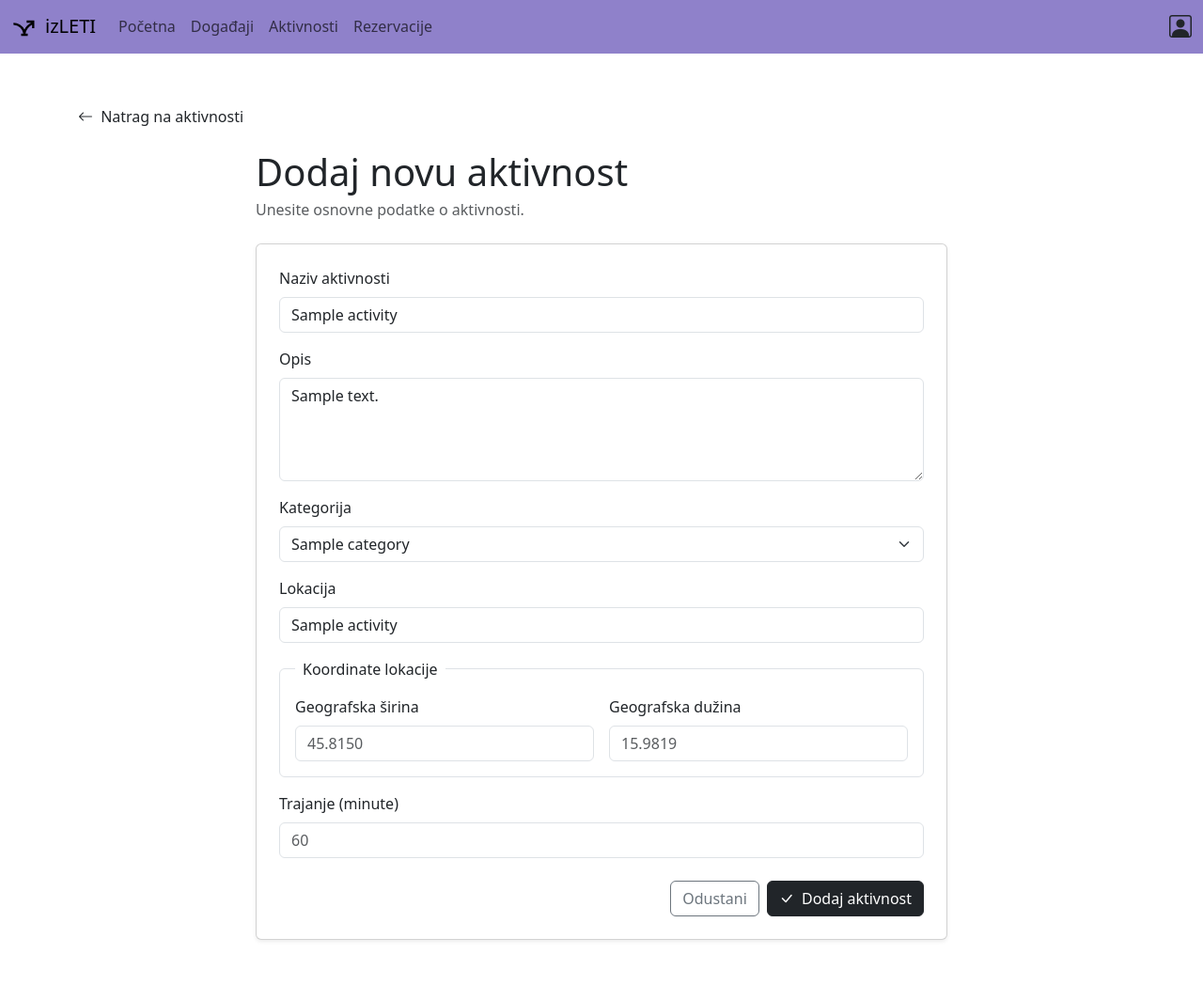
After one commit to SuninDarknes/izLETI, a Node server app: template src/views/activity-form.ejs in a window 1280 px wide. The commit adds this page. Shown: the whole page at 94% size. Run offline with Node 20, Linux system fonts and the light colour scheme; the template is opened without the code that fills it: most values are stand-ins (such as "Sample title", 1, 10 or a date in 2020).

Commit message:
Refresh activity pages with organizer controls
Add redesigned activity listing and detail pages, an organizer activity form, and role-aware organizer/admin navigation. Allow activity duration to be unspecified.

```diff
--- a/src/server.ts
+++ b/src/server.ts
@@ -2,6 +2,7 @@ import express, {Request, Response} from "express";
 import path from "node:path";
 import session from "express-session";
 import { checkDb } from "./connect.js";
+import { users } from "./model/users.model";
 import { requireLogin } from "./middleware/authorization";
 import authRouter from "./routes/auth.routes";
 import homeRouter from "./routes/home.routes";
@@ -50,6 +51,24 @@ app.get("/health", async (req: Request, res: Response) => {
     res.status(ok ? 200 : 503).json({ status: ok ? "ok" : "error" });
 });
 
+app.use(async (req: Request, res: Response, next) => {
+    const userId = req.session.user?.id;
+    res.locals.isAdmin = false;
+
+    if (!userId) {
+        next();
+        return;
+    }
+
+    try {
+        res.locals.isAdmin = await users.isAdmin(Number(userId));
+        next();
+    } catch (error) {
+        console.error("Could not verify admin access for page navigation:", error);
+        res.status(503).send("Unable to verify permissions right now. Please try again.");
+    }
+});
+
 app.use("/", homeRouter);
 app.use("/activities", activitiesRouter);
 app.use("/events", eventsRouter);
--- /dev/null
+++ b/src/views/activity-form.ejs
@@ -0,0 +1,169 @@
+<!DOCTYPE html>
+<html lang="hr">
+  <head>
+    <meta charset="UTF-8" />
+    <meta name="viewport" content="width=device-width, initial-scale=1.0" />
+    <title><%= isEditing ? "Uredi aktivnost" : "Nova aktivnost" %> - izLETI</title>
+    <link
+      href="https://cdn.jsdelivr.net/npm/bootstrap@5.3.3/dist/css/bootstrap.min.css"
+      rel="stylesheet"
+    />
+    <link
+      href="https://cdn.jsdelivr.net/npm/bootstrap-icons@1.11.3/font/bootstrap-icons.min.css"
+      rel="stylesheet"
+    />
+    <style>
+      .bg-light-purple {
+        background-color: #8f81ca;
+      }
+      .bg-light-pozadina {
+        background-color: #d0e8e3;
+      }
+    </style>
+  </head>
+  <body class="d-flex flex-column min-vh-100">
+    <%- include("./partials/header.ejs") %>
+
+    <main class="container flex-grow-1 py-5">
+      <a href="/activities" class="btn btn-link link-dark text-decoration-none px-0 mb-3">
+        <i class="bi bi-arrow-left me-1" aria-hidden="true"></i>
+        Natrag na aktivnosti
+      </a>
+
+      <div class="row justify-content-center">
+        <div class="col-12 col-lg-9 col-xl-8">
+          <div class="mb-4">
+            <h1 class="display-6 mb-1"><%= isEditing ? "Uredi aktivnost" : "Dodaj novu aktivnost" %></h1>
+            <p class="text-body-secondary mb-0">Unesite osnovne podatke o aktivnosti.</p>
+          </div>
+
+          <% if (error) { %>
+            <div class="alert alert-danger" role="alert"><%= error %></div>
+          <% } %>
+
+          <div class="card shadow-sm">
+            <div class="card-body p-4">
+              <form
+                action="<%= isEditing ? `/activities/${activity.id}/edit` : '' %>"
+                method="post"
+                <%= isEditing ? '' : 'onsubmit="return false;"' %>
+              >
+                <div class="mb-3">
+                  <label for="name" class="form-label">Naziv aktivnosti</label>
+                  <input
+                    type="text"
+                    class="form-control"
+                    id="name"
+                    name="name"
+                    value="<%= activity?.name ?? '' %>"
+                    placeholder="npr. Šetnja starom jezgrom"
+                    required
+                  />
+                </div>
+
+                <div class="mb-3">
+                  <label for="description" class="form-label">Opis</label>
+                  <textarea
+                    class="form-control"
+                    id="description"
+                    name="description"
+                    rows="4"
+                    placeholder="Opišite što će sudionici raditi."
+                  ><%= activity?.description ?? '' %></textarea>
+                </div>
+
+                <div class="mb-3">
+                  <label for="categoryId" class="form-label">Kategorija</label>
+                  <select class="form-select" id="categoryId" name="categoryId" required>
+                    <option value="">Odaberite kategoriju</option>
+                    <% categories.forEach(category => { %>
+                      <option
+                        value="<%= category.id %>"
+                        <%= activity && Number(activity.categoryId) === category.id ? "selected" : "" %>
+                      ><%= category.name %></option>
+                    <% }); %>
+                  </select>
+                </div>
+
+                <div class="mb-3">
+                  <label for="locationName" class="form-label">Lokacija</label>
+                  <input
+                    type="text"
+                    class="form-control"
+                    id="locationName"
+                    name="locationName"
+                    value="<%= activity?.locationName ?? '' %>"
+                    placeholder="npr. Gornji grad, Zagreb"
+                  />
+                </div>
+
+                <fieldset class="border rounded p-3 mb-3">
+                  <legend class="float-none w-auto px-2 fs-6 mb-0">Koordinate lokacije</legend>
+                  <div class="row g-3">
+                    <div class="col-12 col-md-6">
+                      <label for="latitude" class="form-label">Geografska širina</label>
+                      <input
+                        type="number"
+                        class="form-control"
+                        id="latitude"
+                        name="latitude"
+                        min="-90"
+                        max="90"
+                        step="any"
+                        value="<%= activity?.latitude ?? '' %>"
+                        placeholder="45.8150"
+                        required
+                      />
+                    </div>
+                    <div class="col-12 col-md-6">
+                      <label for="longitude" class="form-label">Geografska dužina</label>
+                      <input
+                        type="number"
+                        class="form-control"
+                        id="longitude"
+                        name="longitude"
+                        min="-180"
+                        max="180"
+                        step="any"
+                        value="<%= activity?.longitude ?? '' %>"
+                        placeholder="15.9819"
+                        required
+                      />
+                    </div>
+                  </div>
+                </fieldset>
+
+                <div class="mb-4">
+                  <label for="durationMinutes" class="form-label">Trajanje (minute)</label>
+                  <input
+                    type="number"
+                    class="form-control"
+                    id="durationMinutes"
+                    name="durationMinutes"
+                    min="1"
+                    step="1"
+                    value="<%= activity?.durationMinutes ?? '' %>"
+                    placeholder="60"
+                  />
+                </div>
+
+                <div class="d-flex flex-column flex-sm-row justify-content-end gap-2">
+                  <a
+                    href="<%= isEditing ? `/activities/${activity.id}` : '/activities' %>"
+                    class="btn btn-outline-secondary"
+                  >Odustani</a>
+                  <button type="<%= isEditing ? 'submit' : 'button' %>" class="btn btn-dark">
+                    <i class="bi bi-check-lg me-1" aria-hidden="true"></i>
+                    <%= isEditing ? "Spremi promjene" : "Dodaj aktivnost" %>
+                  </button>
+                </div>
+              </form>
+            </div>
+          </div>
+        </div>
+      </div>
+    </main>
+
+    <script src="https://cdn.jsdelivr.net/npm/bootstrap@5.3.3/dist/js/bootstrap.bundle.min.js"></script>
+  </body>
+</html>
--- a/src/views/partials/header.ejs
+++ b/src/views/partials/header.ejs
@@ -17,7 +17,9 @@
         <li class="nav-item"><a class="nav-link" href="/events">Događaji</a></li>
         <li class="nav-item"><a class="nav-link" href="/activities">Aktivnosti</a></li>
         <li class="nav-item"><a class="nav-link" href="/reservations">Rezervacije</a></li>
-        <li class="nav-item"><a class="nav-link" href="/admin">Admin</a></li>
+        <% if (isAdmin) { %>
+          <li class="nav-item"><a class="nav-link" href="/admin">Admin</a></li>
+        <% } %>
       </ul>
       <a id="logout-button" class="nav-link fs-4" href="#" aria-label="Korisnički račun">
         <% if (user && user.picture) { %>
```
Also changed, not shown: src/routes/activites.routes.ts (+20 -5 lines), src/views/activites.ejs (+77 -13 lines), src/views/activity.ejs (+98 -26 lines).
